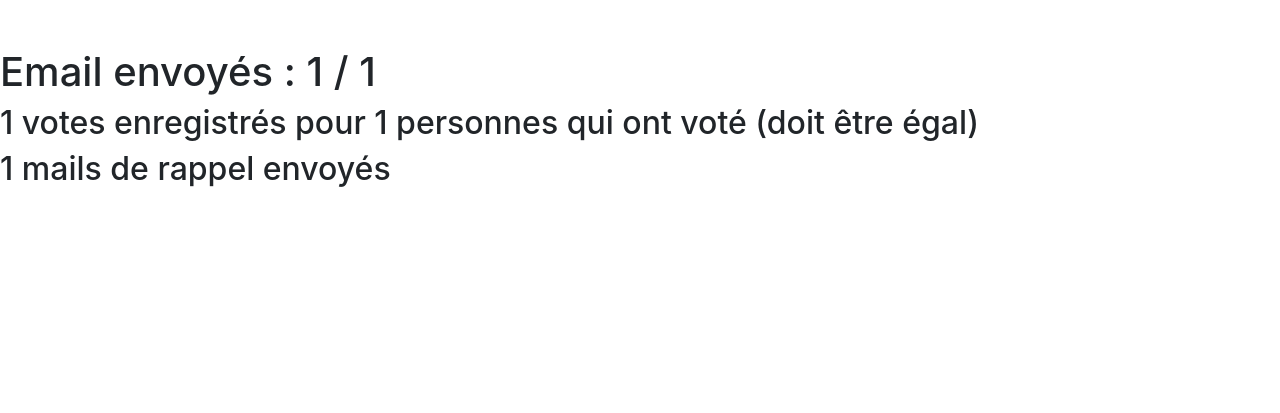
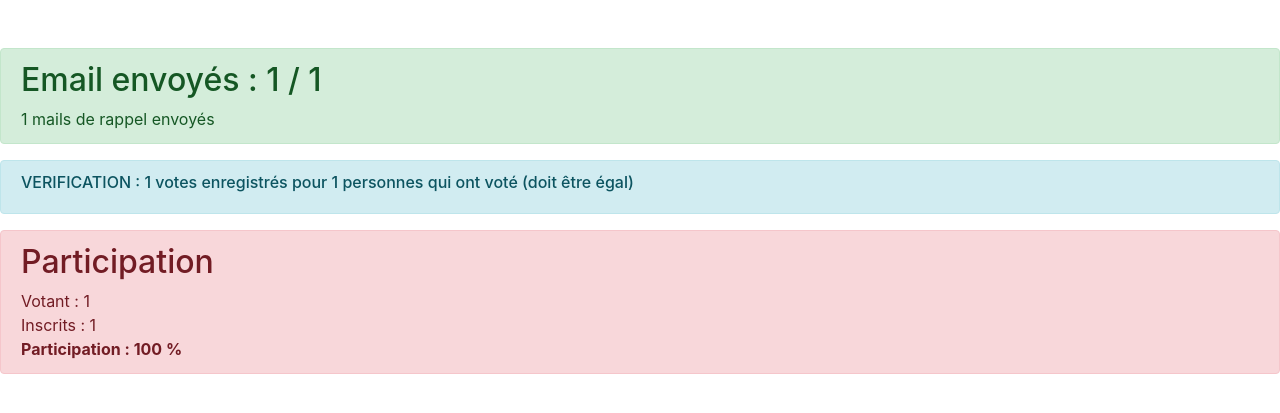
Before and after one commit to BdEINSALyon/voteCDP, a Django app: page /send_email/ in a window 1280 px wide. Shown: the top 413 px of the page. Run offline with Django 3.2, Linux system fonts and the light colour scheme; a user stored in the database is signed in; tables that the repository leaves empty hold one stand-in row (values such as "Sample post"); some libraries are stand-ins or nearby versions.

Commit message:
Update esthetique

```diff
--- a/app/views.py
+++ b/app/views.py
@@ -60,7 +60,8 @@ def send_link(request, send):
     reminder_send = Votant.objects.filter(email_reminder_sent=True).count()
     nb_vote = Vote.objects.count()
     nb_votant = Votant.objects.filter(vote_ok=True).count()
-    return render(request, 'email_admin.html',{"user_total": user_total, "user_send": user_send, "nb_vote":nb_vote, "nb_votant":nb_votant, "reminder_send": reminder_send})
+    participation = int(nb_votant/user_total * 100)
+    return render(request, 'email_admin.html',{"user_total": user_total, "user_send": user_send, "nb_vote":nb_vote, "nb_votant":nb_votant, "reminder_send": reminder_send, 'participation': participation})
 
 def send_email_first(prenom, nom, email, token):
     url = settings.RETURN_LINK + "?uuid=" + str(token)
--- a/templates/email_admin.html
+++ b/templates/email_admin.html
@@ -11,9 +11,20 @@
     <title>Envoyer Email</title>
   </head>
   <body><br><br>
-    <h1>Email envoyés : {{ user_send }} / {{ user_total }}</h1>
-    <h2>{{ nb_vote }} votes enregistrés pour {{ nb_votant }} personnes qui ont voté (doit être égal)</h2>
-    <h2>{{ reminder_send }} mails de rappel envoyés</h2>
+  <div class="alert alert-success" role="alert">
+    <h2>Email envoyés : {{ user_send }} / {{ user_total }}</h2>
+      {{ reminder_send }} mails de rappel envoyés
+  </div>
+  <div class="alert alert-info" role="alert">
+    <h6>VERIFICATION : {{ nb_vote }} votes enregistrés pour {{ nb_votant }} personnes qui ont voté (doit être égal)</h6>
+  </div>
+  <div class="alert alert-danger" role="alert">
+      <h2>Participation</h2>
+      Votant : {{ nb_votant }}<br>
+      Inscrits : {{ user_total }}<br>
+      <b>Participation : {{ participation }} %</b>
+    </div>
+
     <!-- Optional JavaScript -->
     <!-- jQuery first, then Popper.js, then Bootstrap JS -->
     <script src="https://code.jquery.com/jquery-3.3.1.slim.min.js" integrity="sha384-q8i/X+965DzO0rT7abK41JStQIAqVgRVzpbzo5smXKp4YfRvH+8abtTE1Pi6jizo" crossorigin="anonymous"></script>
```
